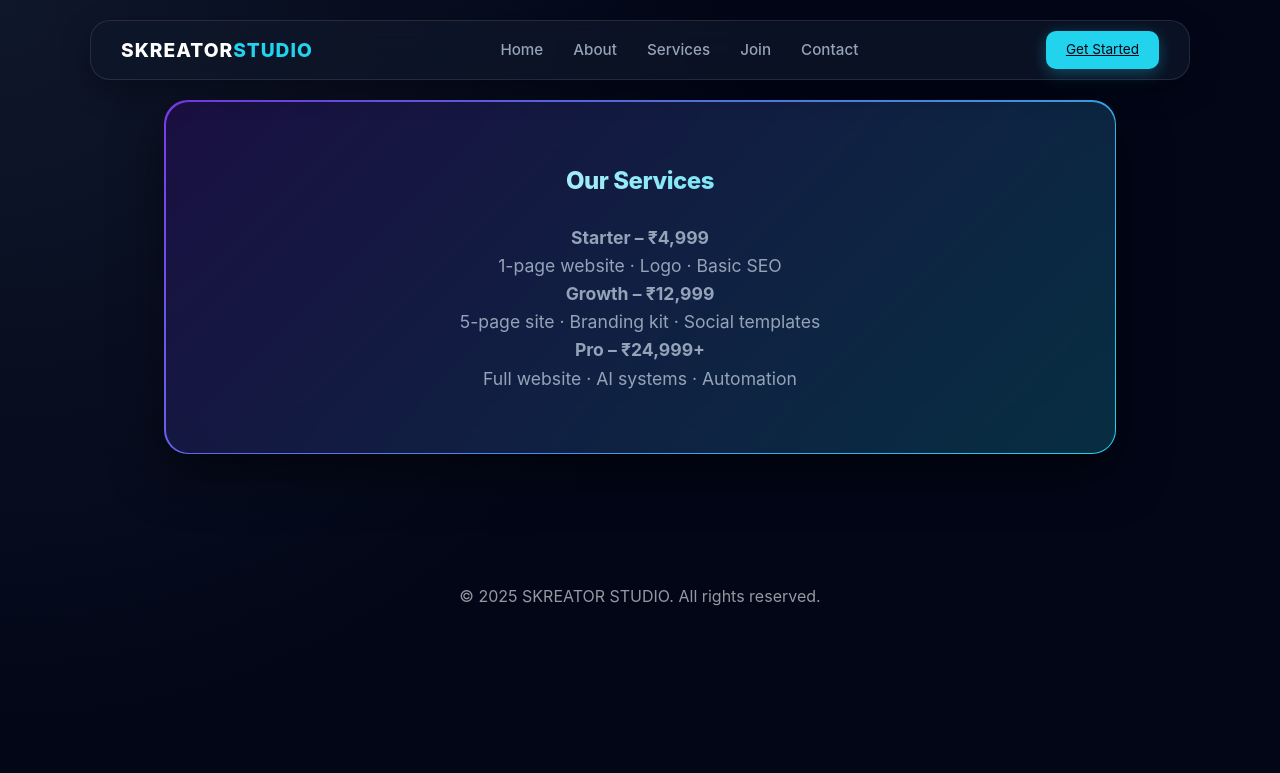
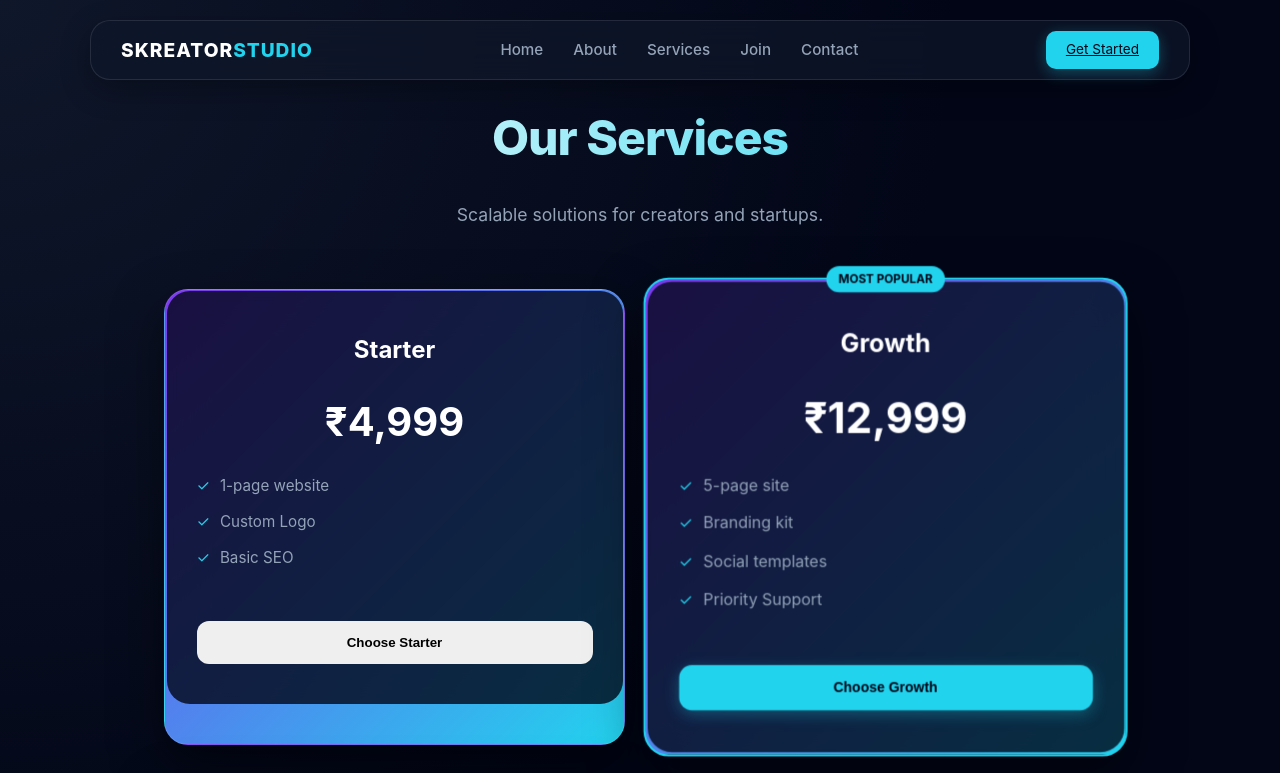
Before and after one commit to SK0705/SKREATOR-STUDIO, a React (Vite) app: page /services in a window 1280 px wide. Shown: the top 773 px of the page. Built offline with nearby package versions, Linux system fonts and the light colour scheme.

Commit message:
Update Services.jsx

```diff
--- a/Services.jsx
+++ b/Services.jsx
@@ -1,20 +1,111 @@
 export default function Services() {
+  const plans = [
+    {
+      name: "Starter",
+      price: "₹4,999",
+      features: ["1-page website", "Custom Logo", "Basic SEO"],
+      highlight: false,
+    },
+    {
+      name: "Growth",
+      price: "₹12,999",
+      features: ["5-page site", "Branding kit", "Social templates", "Priority Support"],
+      highlight: true, // This one will look more prominent
+    },
+    {
+      name: "Pro",
+      price: "₹24,999+",
+      features: ["Full website", "AI systems", "Automation", "Maintenance"],
+      highlight: false,
+    },
+  ];
+
   return (
-    <div className="container">
-      <div className="card">
-        <div className="card-inner">
-          <h2>Our Services</h2>
+    <div className="container" style={{ flexDirection: 'column' }}>
+      <div style={{ textAlign: 'center', marginBottom: '60px' }}>
+        <h2 style={{ fontSize: '3rem' }}>Our Services</h2>
+        <p style={{ color: '#94a3b8' }}>Scalable solutions for creators and startups.</p>
+      </div>
 
-          <p><strong>Starter – ₹4,999</strong></p>
-          <p>1-page website · Logo · Basic SEO</p>
+      <div style={serviceStyles.grid}>
+        {plans.map((plan) => (
+          <div
+            key={plan.name}
+            className="card"
+            style={{
+              ...serviceStyles.planCard,
+              border: plan.highlight ? '2px solid #22d3ee' : '1px solid rgba(255,255,255,0.1)',
+              transform: plan.highlight ? 'scale(1.05)' : 'scale(1)'
+            }}
+          >
+            <div className="card-inner" style={{ padding: '40px 30px' }}>
+              {plan.highlight && (
+                <span style={serviceStyles.badge}>Most Popular</span>
+              )}
+              <h3 style={{ fontSize: '1.5rem', marginBottom: '10px', color: '#fff' }}>{plan.name}</h3>
+              <div style={serviceStyles.price}>{plan.price}</div>
 
-          <p><strong>Growth – ₹12,999</strong></p>
-          <p>5-page site · Branding kit · Social templates</p>
+              <ul style={serviceStyles.featureList}>
+                {plan.features.map((feature) => (
+                  <li key={feature} style={serviceStyles.featureItem}>
+                    <span style={{ color: '#22d3ee', marginRight: '10px' }}>✓</span>
+                    {feature}
+                  </li>
+                ))}
+              </ul>
 
-          <p><strong>Pro – ₹24,999+</strong></p>
-          <p>Full website · AI systems · Automation</p>
-        </div>
+              <button
+                className={plan.highlight ? "btn btn-primary" : "btn btn-outline"}
+                style={{ width: '100%', marginTop: '20px' }}
+              >
+                Choose {plan.name}
+              </button>
+            </div>
+          </div>
+        ))}
       </div>
     </div>
   );
 }
+
+const serviceStyles = {
+  grid: {
+    display: "grid",
+    gridTemplateColumns: "repeat(auto-fit, minmax(300px, 1fr))",
+    gap: "30px",
+    width: "100%",
+  },
+  planCard: {
+    transition: "all 0.3s ease",
+  },
+  price: {
+    fontSize: "2.5rem",
+    fontWeight: "bold",
+    color: "#fff",
+    margin: "20px 0",
+  },
+  featureList: {
+    listStyle: "none",
+    padding: 0,
+    textAlign: "left",
+    marginBottom: "30px",
+  },
+  featureItem: {
+    color: "#94a3b8",
+    marginBottom: "12px",
+    fontSize: "0.95rem",
+  },
+  badge: {
+    background: "#22d3ee",
+    color: "#020617",
+    padding: "4px 12px",
+    borderRadius: "99px",
+    fontSize: "0.7rem",
+    fontWeight: "bold",
+    textTransform: "uppercase",
+    position: "absolute",
+    top: "-15px",
+    left: "50%",
+    transform: "translateX(-50%)",
+  }
+};
```
